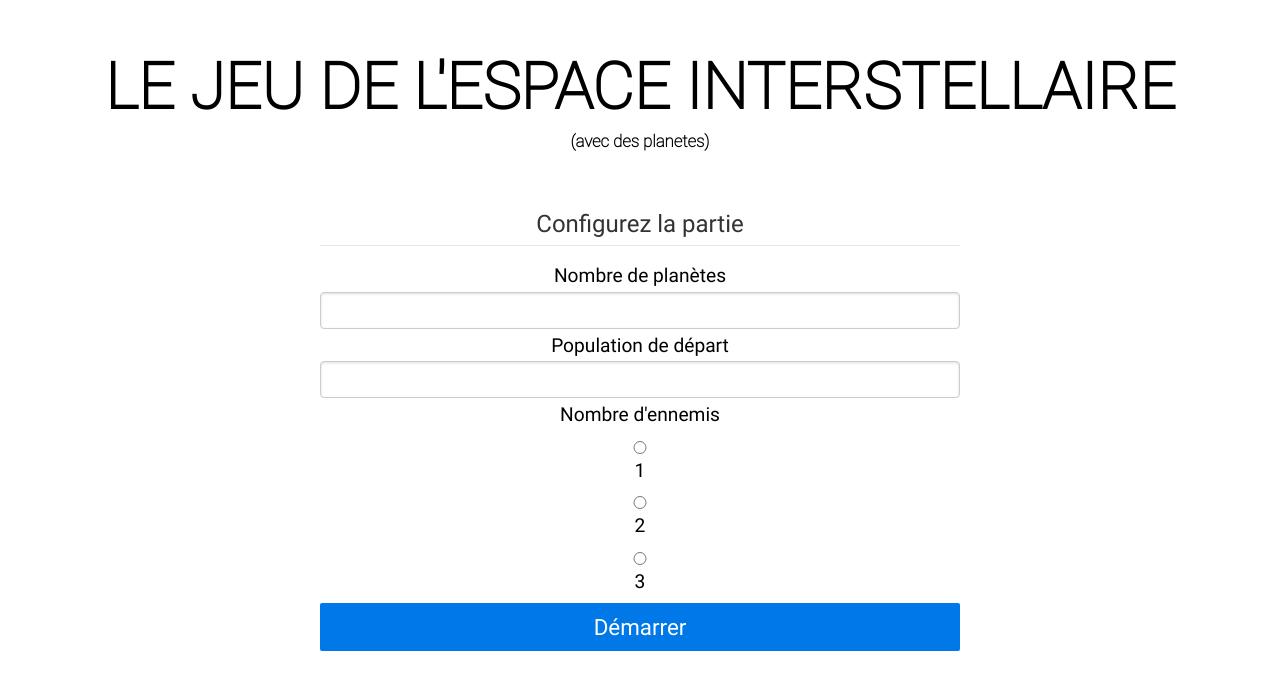
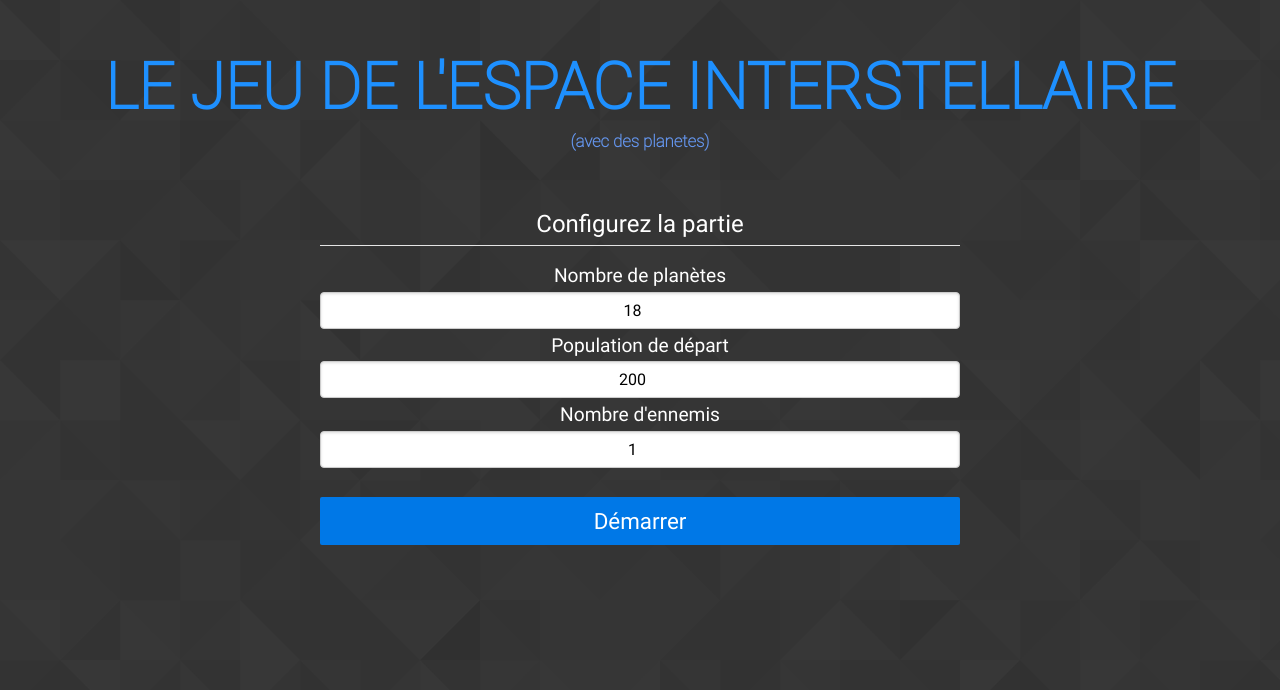
Before and after one commit to Raivk/projet_web_space, a PHP site: page / in a window 1280 px wide. Shown: the top 690 px of the page. Run offline with PHP 8.4, Linux system fonts and the light colour scheme.

Commit message:
new index and better create game form

```diff
--- a/css/index.css
+++ b/css/index.css
@@ -16,6 +16,7 @@
 .small_things{
     font-family: "robotothin";
     font-size: 70%;
+    color: cornflowerblue;
 }
 
 .center_me {
@@ -27,6 +28,7 @@
     font-family: "robotothin";
     font-size:400%;
     margin-top:50px;
+    color: dodgerblue;
 }
 
 .radios {
@@ -37,14 +39,27 @@
     font-size: 120%;
 }
 
+input {
+    color: black !important;
+    text-align: center;
+}
+
 .space_form {
     font-family: "roboto";
 }
 
 .legend {
     font-size: 150%;
+    color: white !important;
 }
 
 .big_bt {
+    margin-top: 25px;
     font-size: 140%;
 }
+
+html {
+    background-image: url("../images/backgrounds/footer_lodyas.png");
+    background-repeat: repeat;
+    color:white;
+}
--- a/index.php
+++ b/index.php
@@ -13,27 +13,13 @@
             <fieldset>
                 <legend class="legend">Configurez la partie</legend>
                 <label for="nb_planets" class="labels">Nombre de planètes</label>
-                <input id="nb_planets" class="pure-input-1" type="number" name="nb_planets"/>
+                <input id="nb_planets" class="pure-input-1" type="number" name="nb_planets" min="5" max="50" value="18"/>
 
                 <label for="pop_begin" class="labels">Population de départ</label>
-                <input id="pop_begin" type="number" class="pure-input-1" name="pop_begin"/>
+                <input id="pop_begin" type="number" class="pure-input-1" name="pop_begin" min="1" max="2000" value="200"/>
 
-                <label class="radios labels">Nombre d'ennemis</label>
-
-                <label for="option-one" class="pure-radio labels">
-                    <input id="option-one" class="pure-input-1" type="radio" name="nb_ennemies" value="1" />
-                    1
-                </label>
-
-                <label for="option-two" class="pure-radio labels">
-                    <input id="option-two" class="pure-input-1" type="radio" name="nb_ennemies" value="2"/>
-                    2
-                </label>
-
-                <label for="option-three" class="pure-radio labels">
-                    <input id="option-three" class="pure-input-1" type="radio" name="nb_ennemies" value="3"/>
-                    3
-                </label>
+                <label for="nb_play" class="labels">Nombre d'ennemis</label>
+                <input id="nb_play" class="pure-input-1" type="number" min="1" max="3" name="nb_ennemies" value="1"/>
                 <button type="submit" value="OK" class="pure-button pure-button-primary pure-input-1 big_bt">Démarrer</button>
             </fieldset>
         </form>
```
